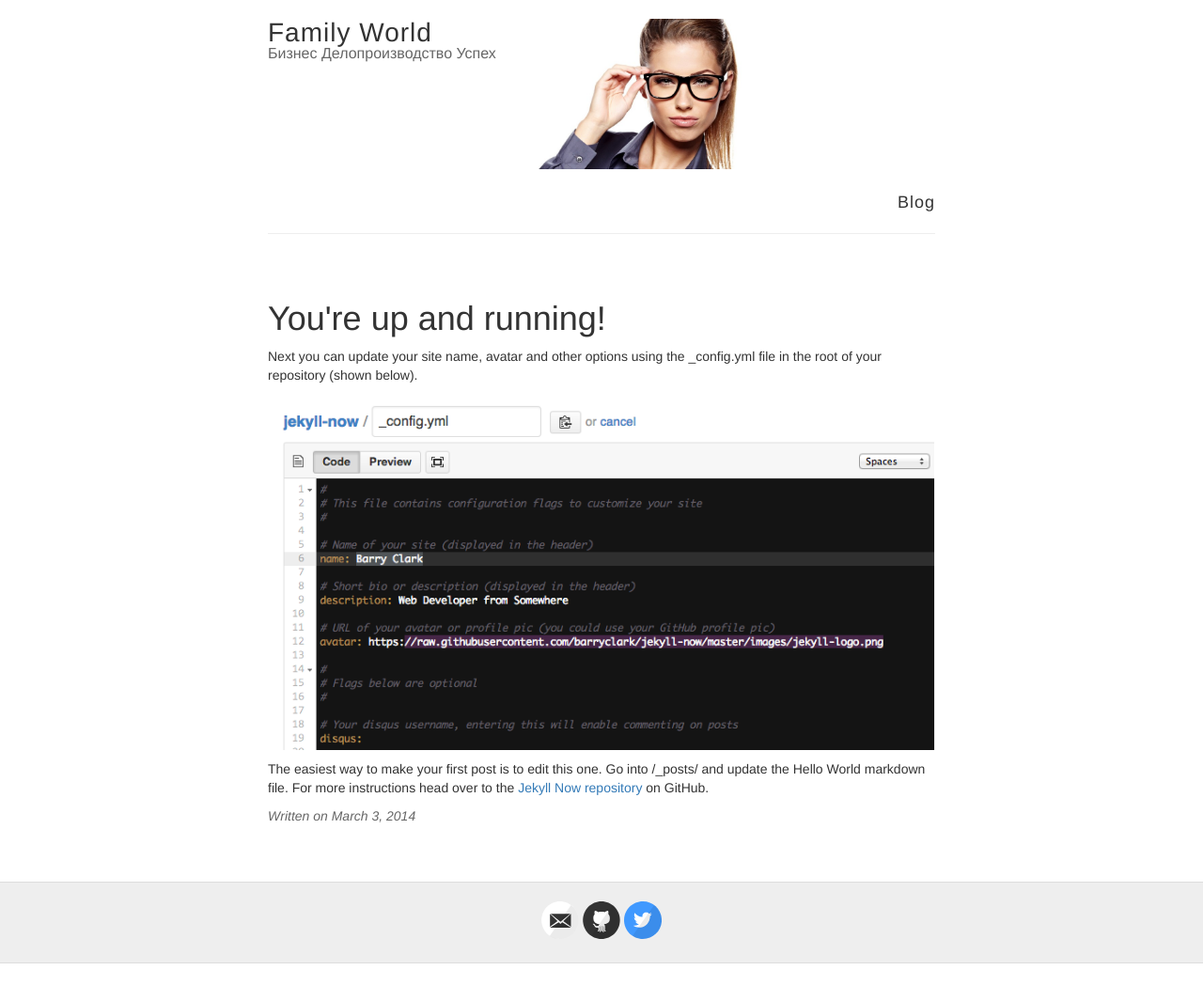
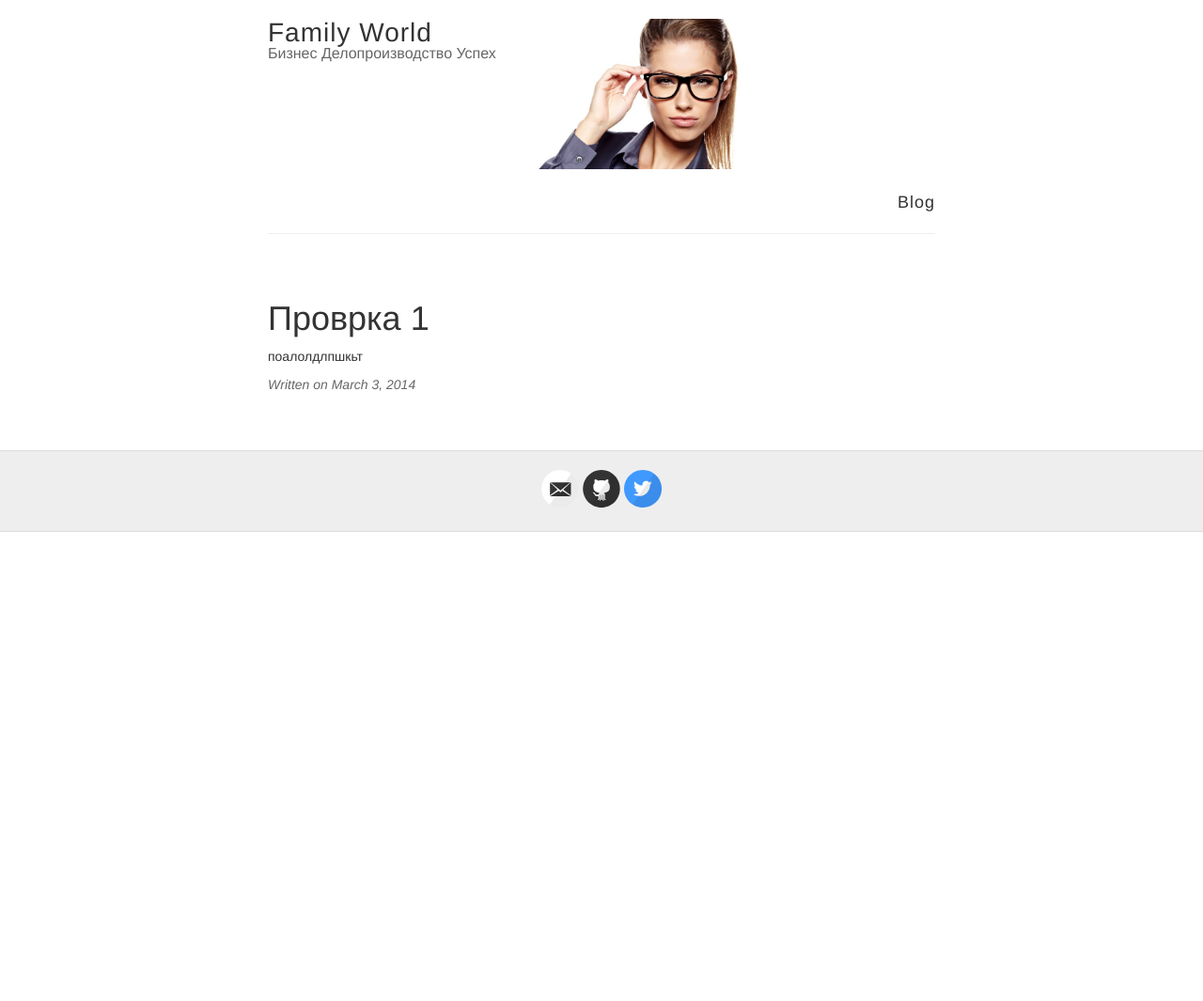
Before and after one commit to FamilyWorld/family, a Jekyll site: the page built from _posts/2014-3-3-Hello-World.md, in a window 1280 px wide. Shown: the whole page at 94% size. Built offline with Jekyll 4.4.1, drawn with Linux system fonts in a browser that asks for light colours; comment, search, counter and statistics services are not loaded; after the commit the page ends 900 px from its top, so only the background shows below that.

Commit message:
Update 2014-3-3-Hello-World.md

```diff
--- a/_posts/2014-3-3-Hello-World.md
+++ b/_posts/2014-3-3-Hello-World.md
@@ -1,10 +1,6 @@
 ---
 layout: post
-title: You're up and running!
+title: Проврка 1
 ---
 
-Next you can update your site name, avatar and other options using the _config.yml file in the root of your repository (shown below).
-
-![_config.yml]({{ site.baseurl }}/images/config.png)
-
-The easiest way to make your first post is to edit this one. Go into /_posts/ and update the Hello World markdown file. For more instructions head over to the [Jekyll Now repository](https://github.com/barryclark/jekyll-now) on GitHub.
+поалолдлпшкьт
```
